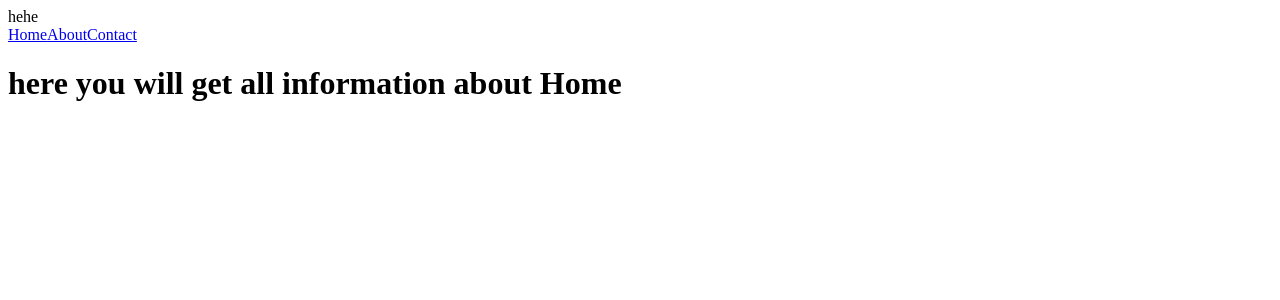
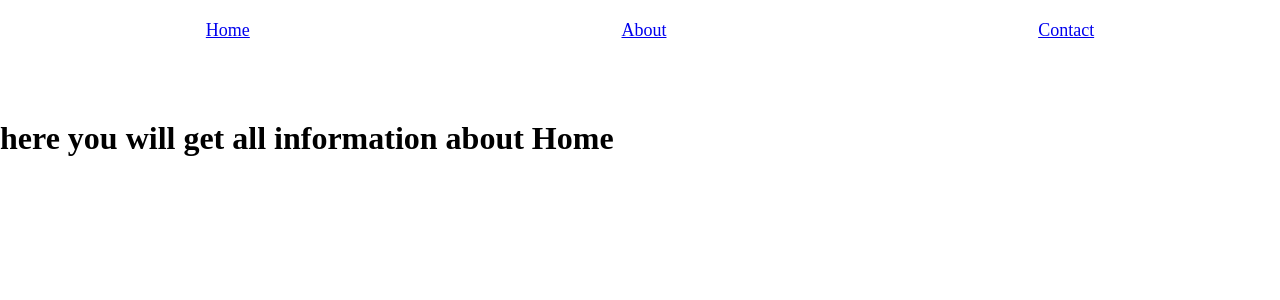
Before and after one commit to Mr-Pranay-git/React-navbar, a React (Vite) app: page / in a window 1280 px wide. Shown: the top 300 px of the page. Built offline with nearby package versions, Linux system fonts and the light colour scheme.

Commit message:
enhancing navbar

```diff
--- a/src/App.jsx
+++ b/src/App.jsx
@@ -8,7 +8,6 @@
 const Layout = () => {
   return (
     <>
-      <div>hehe</div>
       <Navbar />
       <Outlet />
     </>
--- a/src/components/Navbar.jsx
+++ b/src/components/Navbar.jsx
@@ -3,10 +3,12 @@
 
 const Navbar = () => {
     return (
-        <div>
-            <Link to="/">Home</Link>
-            <Link to="/about">About</Link>
-            <Link to="/contact">Contact</Link>
+        <div className='nav-top'>
+            <div className='nav-bar'>
+                <Link to="/">Home</Link>
+                <Link to="/about">About</Link>
+                <Link to="/contact">Contact</Link>
+            </div>
         </div>
     )
 }
--- a/src/index.css
+++ b/src/index.css
@@ -1,5 +1,24 @@
-.nab-bar{
+*{
+  margin: 0;
+  padding: 0;
+  box-sizing: border-box;
+}
+html,body{
+  height: 100%;
+  width: 100%;
+}
+.nav-top{
+  margin: 10px;
+  padding: 10px;
+  width: 100%;
+  height: 100px;
+  /* background-color: red; */
+  font-size: large;
+
+}
+.nav-bar{
   display: flex;
+  justify-content: space-around;
+  align-items: center;
   list-style: none;
-  justify-content: space-between;
 }
```
